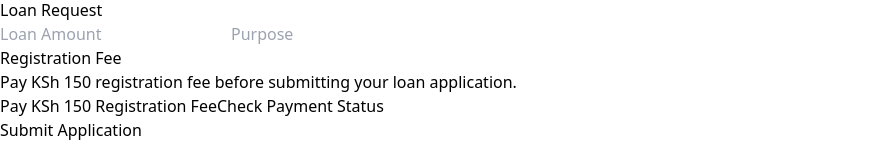
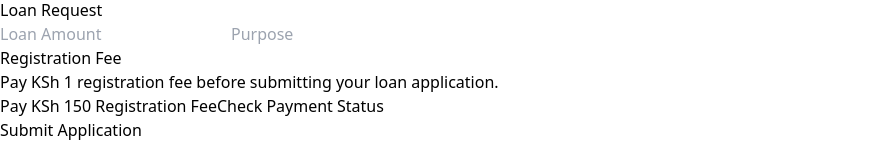
Before and after one commit to robert00-1/loan-app, a React app in the folder frontend/: page /apply-loan in a window 1280 px wide. Shown: the part 266-426 px from the top of the page, without its empty margins (0-878 px from the left). Built offline with nearby package versions, Linux system fonts and the light colour scheme; no server answers; the HTML template or start-up script is replaced by a standard one.

Commit message:
Update registration fee to 1 shilling

```diff
--- a/frontend/src/pages/ApplyLoan.jsx
+++ b/frontend/src/pages/ApplyLoan.jsx
@@ -412,7 +412,7 @@ function ApplyLoan() {
                     </h3>
 
                     <p className="text-gray-600 mb-4">
-                        Pay KSh 150 registration fee before
+                        Pay KSh 1 registration fee before
                         submitting your loan application.
                     </p>
 
```
